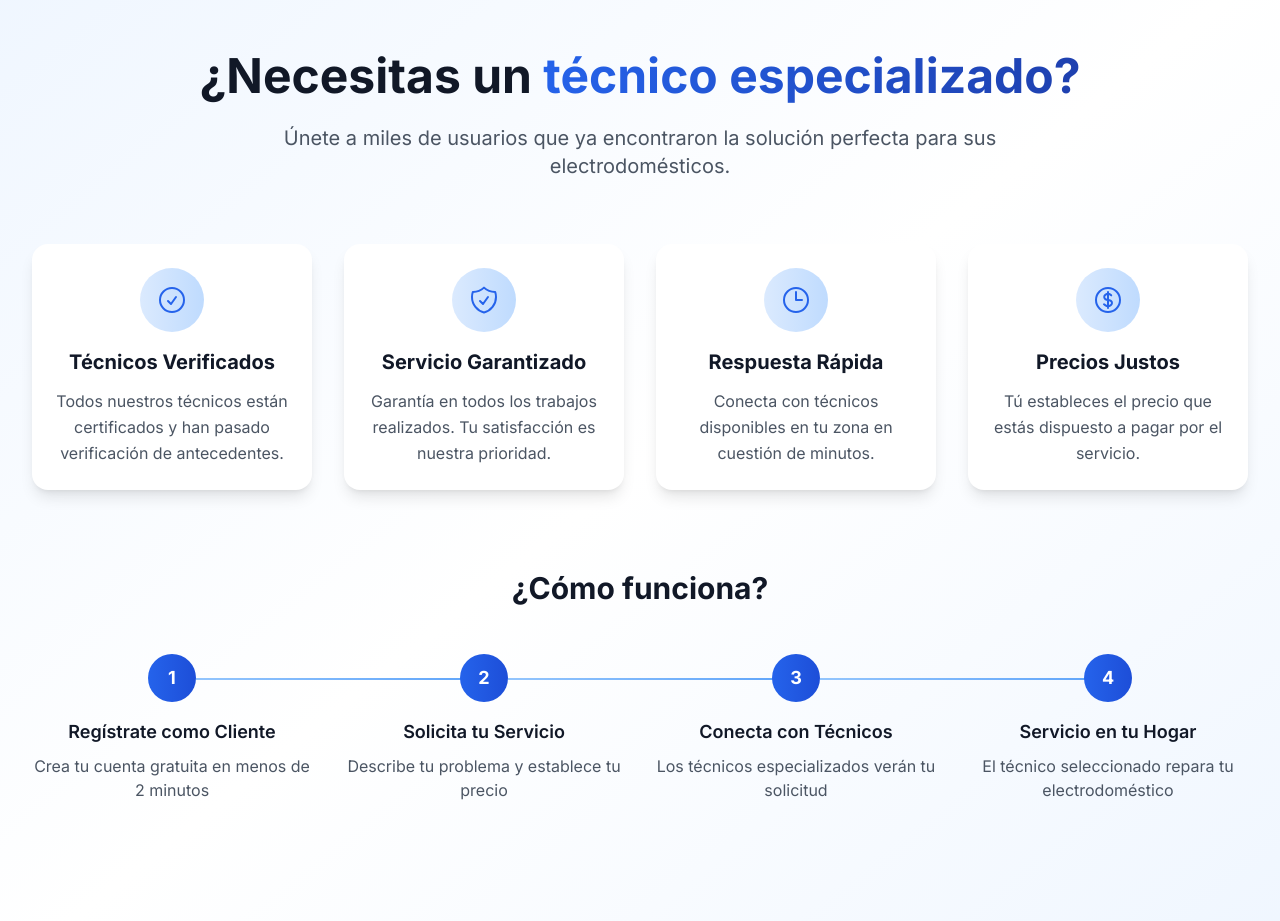
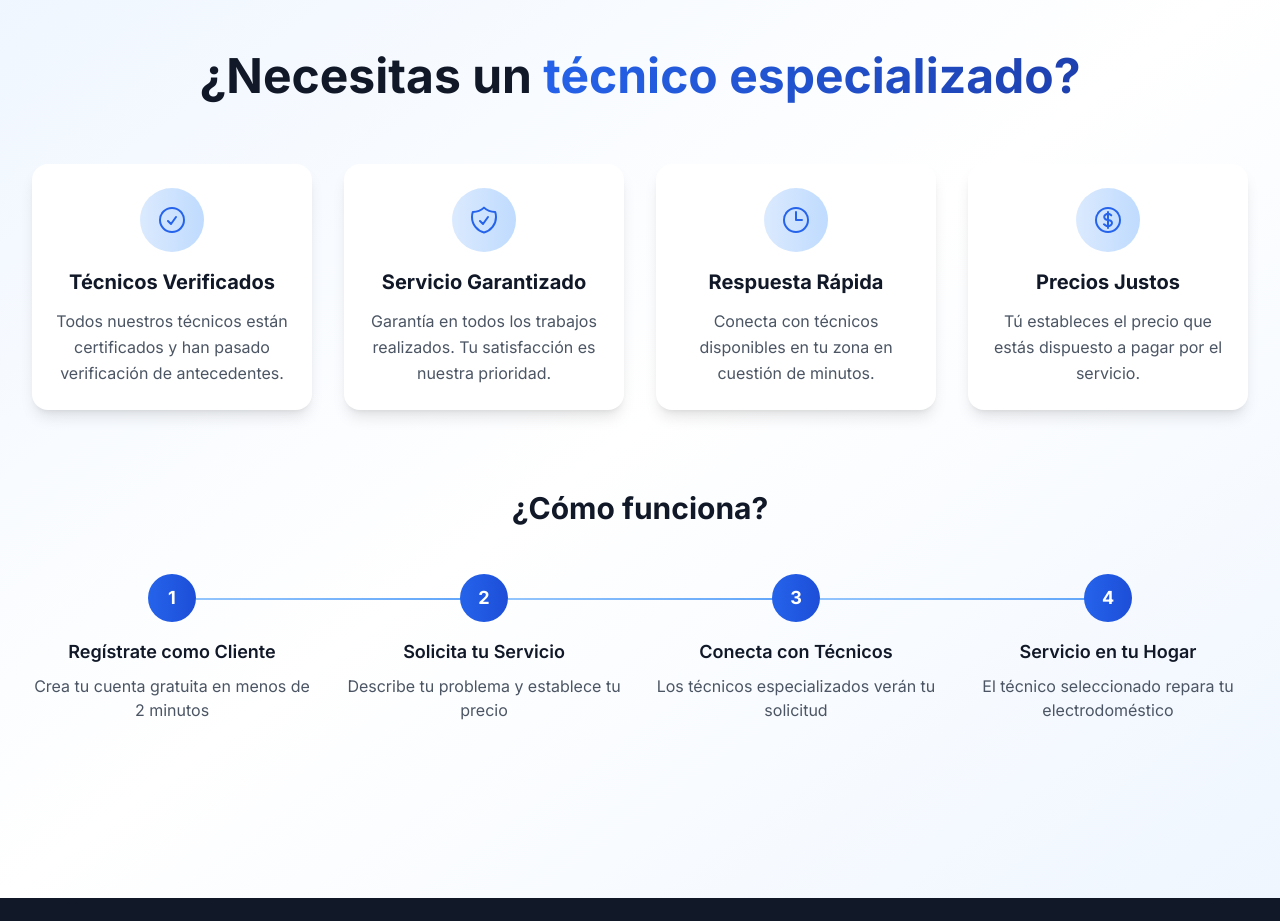
Before and after one commit to lopezandresa/MyHomeTech, a React (Vite) app in the folder apps/frontend/: page / in a window 1280 px wide. Shown: the part 1820-2741 px from the top of the page. Built offline with nearby package versions, Linux system fonts and the light colour scheme.

Commit message:
refactor: Remove unused authentication logic and simplify contact component

```diff
--- a/apps/frontend/src/components/Contact.tsx
+++ b/apps/frontend/src/components/Contact.tsx
@@ -1,11 +1,9 @@
 import { CheckCircleIcon, ShieldCheckIcon, ClockIcon, CurrencyDollarIcon } from '@heroicons/react/24/outline'
 import { motion } from 'framer-motion'
 import { useState } from 'react'
-import { useAuth } from '../contexts/AuthContext'
 import AuthModal from './auth/AuthModal'
 
 const Contact = () => {
-  const { isAuthenticated } = useAuth()
   const [authModalOpen, setAuthModalOpen] = useState(false)
 
 
@@ -74,12 +72,6 @@ const Contact = () => {
               ¿Necesitas un
               <span className="bg-gradient-to-r from-blue-600 to-blue-800 bg-clip-text text-transparent"> técnico especializado?</span>
             </h2>
-            <p className="text-lg md:text-xl text-gray-600 max-w-3xl mx-auto mb-8">
-              {isAuthenticated ?
-                'Ya tienes una cuenta activa. ¡Solicita tu servicio técnico cuando lo necesites!' :
-                'Únete a miles de usuarios que ya encontraron la solución perfecta para sus electrodomésticos.'
-              }
-            </p>
 
 
           </motion.div>
@@ -146,28 +138,6 @@ const Contact = () => {
             </div>
           </motion.div>
 
-          {/* Call to Action */}
-
-
-          {/* For authenticated users */}
-          {isAuthenticated && (
-            <motion.div
-              initial={{ opacity: 0, scale: 0.95 }}
-              whileInView={{ opacity: 1, scale: 1 }}
-              transition={{ duration: 0.6, delay: 0.5 }}
-              viewport={{ once: true }}
-              className="bg-gradient-to-r from-green-500 to-green-600 rounded-3xl p-8 md:p-12 text-center text-white"
-            >
-              <CheckCircleIcon className="h-16 w-16 mx-auto mb-4" />
-              <h3 className="text-2xl md:text-3xl font-bold mb-4">
-                ¡Ya eres parte de HomeTech!
-              </h3>
-              <p className="text-lg md:text-xl text-green-100 mb-8 max-w-2xl mx-auto">
-                Tu cuenta está activa y lista para usar. Solicita servicios técnicos cuando los necesites
-                y conecta con los mejores profesionales de tu zona.
-              </p>
-            </motion.div>
-          )}
         </div>
       </section>
 
```
